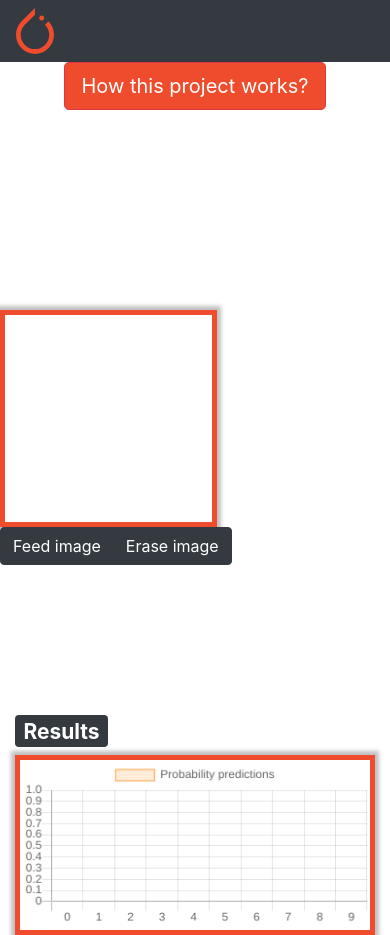
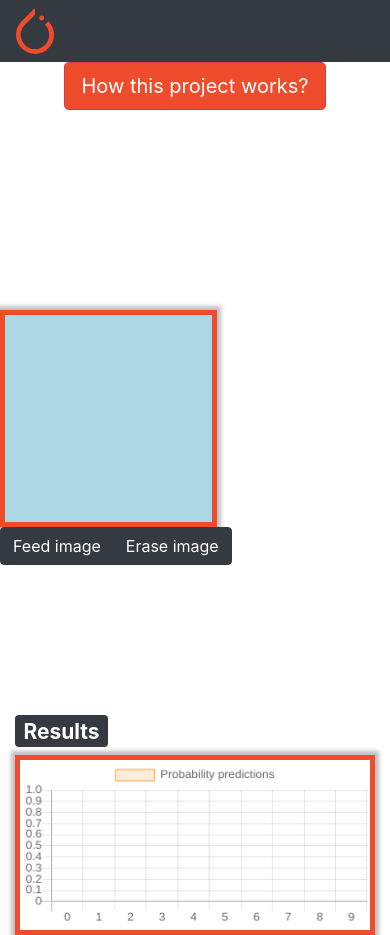
Before and after one commit to XYZ321COD/MnistPyTorchJS, a React (Create React App) app: page / in a window 390 px wide. Built offline with nearby package versions, Linux system fonts and the light colour scheme.

Commit message:
6th commit

```diff
--- a/src/App.css
+++ b/src/App.css
@@ -4,9 +4,16 @@
   box-shadow: 0 0 0.25em 0.25em rgba(0, 0, 0, 0.25);
 }
 
+@media only screen and (max-width: 600px) {
+  .canvas2 {
+    background-color: lightblue;
+  }
+}
+
 .text2 {
   margin-top: 150px;
 }
+
 .canvas3 {
   border: 5px solid #ee4c2c;
   width: 700px;
--- a/src/App.js
+++ b/src/App.js
@@ -197,7 +197,7 @@ export default function App() {
               />
             </div>
             <div class="row">
-              <div class="btn-group" role="group">
+              <div class="btn-group buttonsgroup" role="group">
                 <button
                   type="button"
                   onClick={buttonClick}
```
